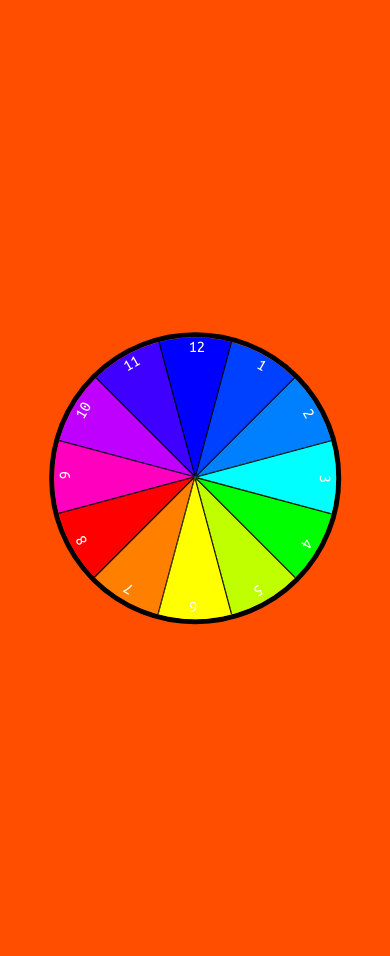
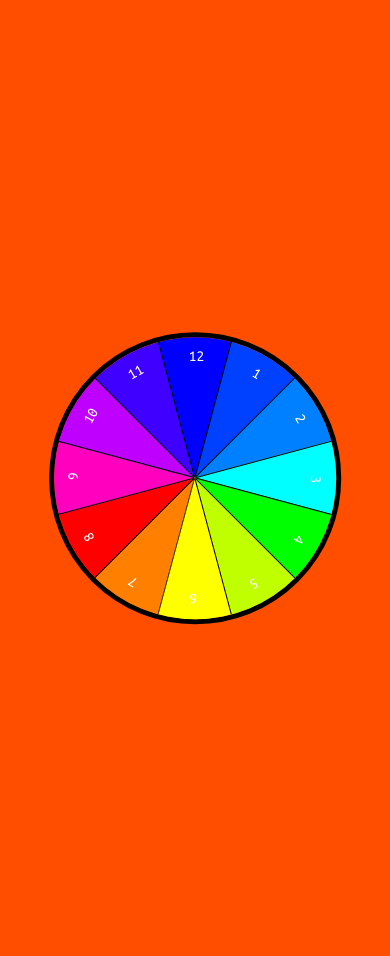
Before and after one commit to HadrienMP/color-clock, a PHP site: page /hour-palette/index.html in a window 390 px wide. Run offline with PHP 8.4, Linux system fonts and the light colour scheme.

Commit message:
Fix hour palette on mobile

```diff
--- a/src/hour-palette/hour-palette.css
+++ b/src/hour-palette/hour-palette.css
@@ -3,9 +3,9 @@
         font-size: .8em;
         border-radius: 220px;
         box-sizing: border-box;
-        height: 240px;
-        width: 240px;
-        padding-top: 80px;
+        height: 210px;
+        width: 210px;
+        padding-top: 67px;
     }
     #cn-wrapper {
         height: 22em;
@@ -16,7 +16,8 @@
         font-size: .8em;
     }
     #cn-wrapper li {
-        font-size: 1.28em;
+        font-size: 1.2em;
+        margin-top: -10px;
     }
 }
 @media screen and (min-width: 420px) {
@@ -39,6 +40,7 @@
     }
     #cn-wrapper li {
         font-size: 1.5em;
+        margin-top: -1.3em;
     }
 }
 
@@ -84,7 +86,6 @@ h1, h2 {
     overflow: hidden;
     left: 50%;
     top: -1%;
-    margin-top: -1.3em;
     margin-left: -10em;
     transition: border .3s ease;
     border: 1px solid black;
```
